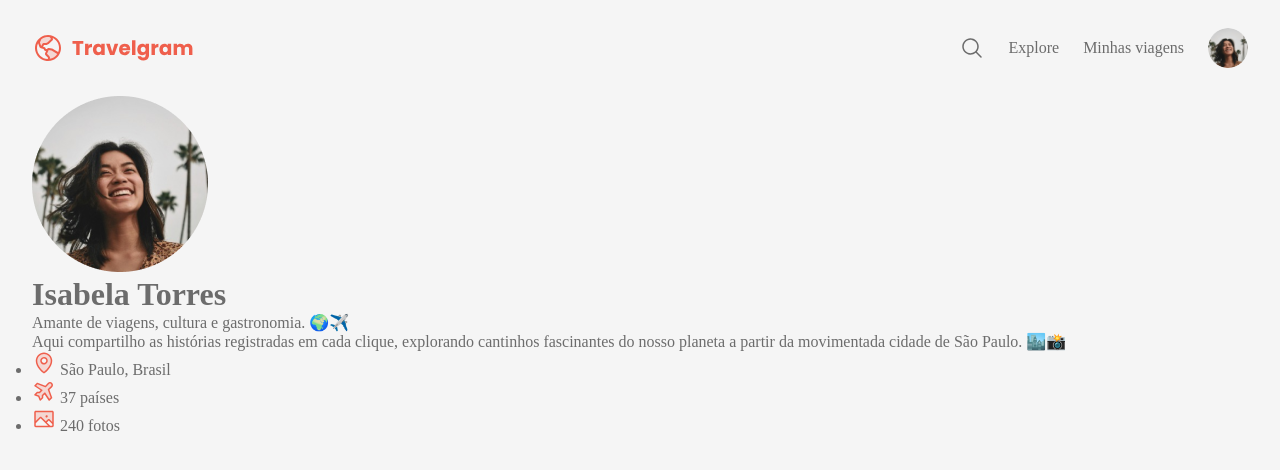
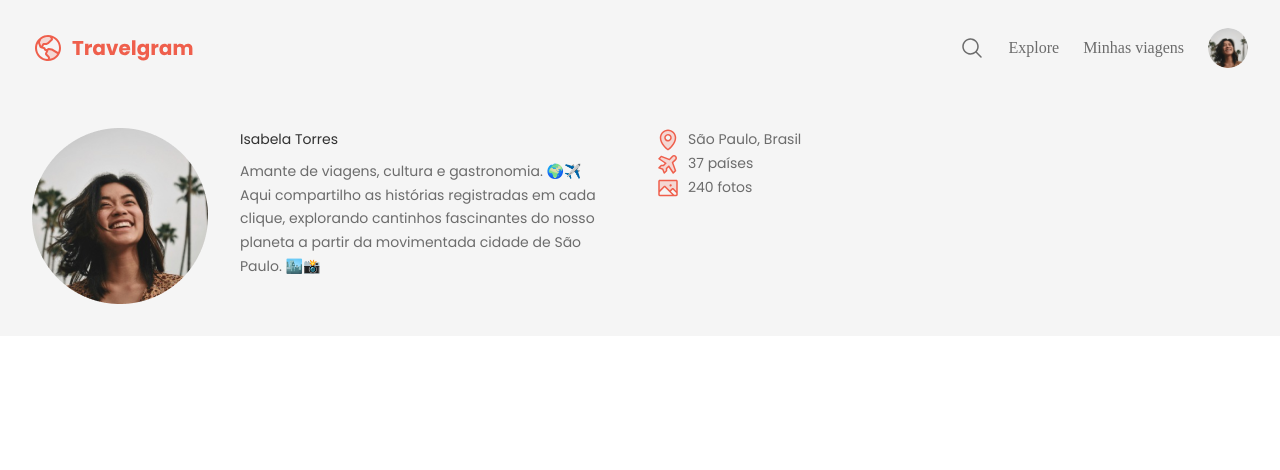
Before and after one commit to pedro00876/curso-fullstack, a plain HTML site: page projeto-travelgram/index.html in a window 1280 px wide. Drawn offline with Linux system fonts and the light colour scheme.

Commit message:
styling the header

```diff
--- a/projeto-travelgram/index.html
+++ b/projeto-travelgram/index.html
@@ -15,8 +15,8 @@
     <link href="https://fonts.googleapis.com/css2?family=Poppins:wght@400;700&display=swap" rel="stylesheet">
 </head>
 
-<body class="bg-surface-color">
-    <div>
+<body>
+    <div class="bg-surface-color">
         <nav class="container">
             <a href="#" id="logo">
                 <img src="assets/Logo.svg" alt="Logomarca">
@@ -43,7 +43,7 @@
             <div class="container">
                 <div id="profile">
                     <img src="assets/Profile pic.png" alt="Imagem de Isabela Torres">
-                </div>
+
                     <div>
                         <h1>Isabela Torres</h1>
                         <p>
--- a/projeto-travelgram/styles/global.css
+++ b/projeto-travelgram/styles/global.css
@@ -15,8 +15,8 @@
 
     --font-family: "Poppins", sans-serif;
     --text: 16px/150% var(--font-family);
-    --text-md: 14px/175% var(--font-family);
-    --text-sm: 12px/175% var(--font-family);
+    --text-md: 14px/170% var(--font-family);
+    --text-sm: 12px/170% var(--font-family);
     --text-lg: bold 32px/125% var(var(--font-family))
 }
 
--- /dev/null
+++ b/projeto-travelgram/styles/header.css
@@ -0,0 +1,41 @@
+header {
+    padding-block: 32px;
+    font: var(--text-md);
+}
+
+header .container {
+    display: flex;
+    justify-content: space-between;
+    align-items: center;
+}
+
+#profile {
+    display: flex;
+    gap: 32px;
+}
+
+#profile>div {
+    max-width: 384px;
+}
+
+#profile h1 {
+    font: var(--text-lg);
+    color: var(--text-color-primary);
+    margin-bottom: 8px;
+}
+
+
+#info {
+    list-style: none;
+    display: flex;
+    flex-direction: column;
+    gap: 16px;
+
+    width: 280px;
+}
+
+#info li {
+    display: flex;
+    align-items: center;
+    gap: 8px;
+}
--- a/projeto-travelgram/styles/index.css
+++ b/projeto-travelgram/styles/index.css
@@ -1,2 +1,3 @@
 @import url(global.css);
 @import url(nav.css);
+@import url(header.css);
```
Lines whose indentation alone changed are shown as unchanged.
